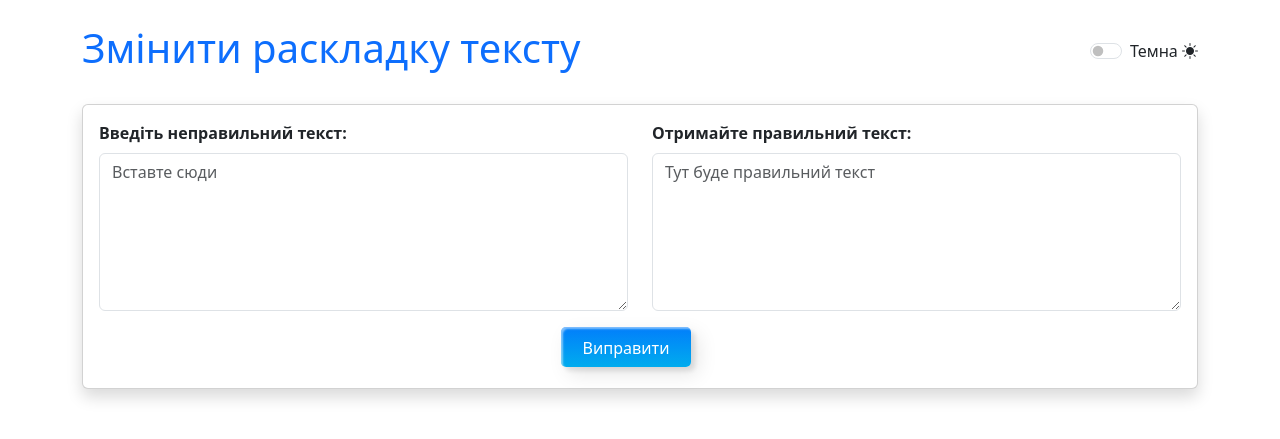
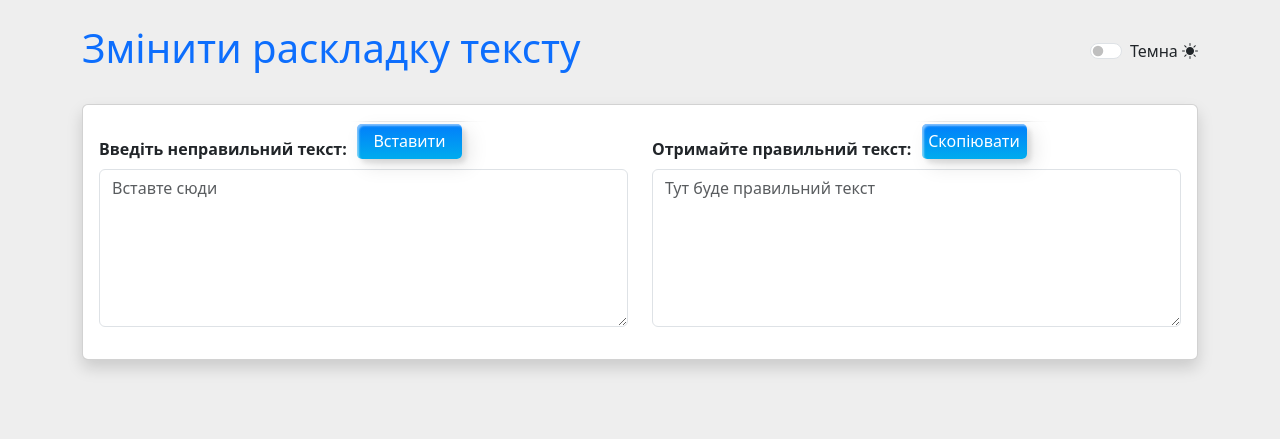
Before and after one commit to meni0419/DjangoTestProject, a Django app: page / in a window 1280 px wide. Shown: the top 439 px of the page. Run offline with Django 5.2, Linux system fonts and the light colour scheme.

Commit message:
added btn copy paste

```diff
--- a/static/style.css
+++ b/static/style.css
@@ -1,3 +1,21 @@
+#labelToggle {
+    cursor: pointer;
+}
+
+.form-check-input {
+    cursor: pointer;
+}
+body {
+    background-color: #eee;
+}
+/* Smooth transition for theme changes */
+body,
+textarea,
+.card,
+label {
+    transition: background-color 0.3s linear, color 0.3s linear;
+}
+
 /* Custom dark theme styles */
 body.dark-mode {
     background-color: #212529;
@@ -5,6 +23,11 @@ body.dark-mode {
 }
 
 textarea.dark-mode {
+    background-color: #475869; /* Dark background for textareas */
+    color: #ffffff; /* Light text inside textareas */
+    border: 1px solid #495057;
+}
+textarea.dark-mode:focus {
     background-color: #475869; /* Dark background for textareas */
     color: #ffffff; /* Light text inside textareas */
     border: 1px solid #495057;
@@ -30,24 +53,16 @@ label.dark-mode {
     cursor: pointer;
 }
 
-/* Smooth transition for theme changes */
-body,
-textarea,
-.card,
-label {
-    transition: background-color 0.3s ease, color 0.3s ease;
-}
-
 /* 12 */
 .btn-12 {
     position: relative;
-    right: 20px;
-    bottom: 20px;
+    right: 0;
+    bottom: 15px;
     border: none;
     box-shadow: none;
-    width: 130px;
-    height: 40px;
-    line-height: 42px;
+    width: 105px;
+    height: 35px;
+    line-height: 35px;
     -webkit-perspective: 230px;
     perspective: 230px;
     color: #fff;
@@ -59,8 +74,8 @@ label {
     background: linear-gradient(0deg, rgba(0, 172, 238, 1) 0%, rgba(2, 126, 251, 1) 100%);
     display: block;
     position: absolute;
-    width: 130px;
-    height: 40px;
+    width: 105px;
+    height: 35px;
     box-shadow: inset 2px 2px 2px 0 rgba(255, 255, 255, .5),
     7px 7px 20px 0 rgba(0, 0, 0, .1),
     4px 4px 5px 0 rgba(0, 0, 0, .1);
@@ -70,8 +85,8 @@ label {
     -webkit-box-sizing: border-box;
     -moz-box-sizing: border-box;
     box-sizing: border-box;
-    -webkit-transition: all .3s;
-    transition: all .3s;
+    -webkit-transition: all 0.3s;
+    transition: all 0.3s;
 }
 
 .btn-12 span:nth-child(1) {
@@ -114,11 +129,3 @@ label {
     -moz-transform: rotateX(-90deg);
     transform: rotateX(-90deg);
 }
-
-#labelToggle {
-    cursor: pointer;
-}
-
-.form-check-input {
-    cursor: pointer;
-}
--- a/templates/homepage.html
+++ b/templates/homepage.html
@@ -7,6 +7,8 @@
     <!-- Bootstrap CSS -->
     <link href="https://cdn.jsdelivr.net/npm/bootstrap@5.3.2/dist/css/bootstrap.min.css" rel="stylesheet">
     <script src="https://cdn.jsdelivr.net/npm/bootstrap@5.3.2/dist/js/bootstrap.bundle.min.js"></script>
+    <!-- Bootstrap Icons (for Sun and Moon icons) -->
+    <link href="https://cdn.jsdelivr.net/npm/bootstrap-icons/font/bootstrap-icons.css" rel="stylesheet">
     {% load static %}
     <script src="{% static 'scripts.js' %}"></script>
     <link href="{% static 'style.css' %}" rel="stylesheet">
@@ -21,7 +23,7 @@
         <div class="form-check form-switch">
             <label id="labelToggle" for="flexSwitchCheckDefault">Темна</label>
             <input id="flexSwitchCheckDefault" title="Увімкніть нічний режим"
-                   onclick="toggleTheme()" aria-hidden="true" class="form-check-input"
+                   onclick="toggleTheme()" class="form-check-input"
                    type="checkbox" role="switch">
             <i id="themeToggleIcon" class="bi bi-sun-fill" title="Увімкніть нічний режим" onclick="toggleTheme()"
                aria-hidden="true"></i>
@@ -30,38 +32,27 @@
 
     <div class="card shadow">
         <div class="card-body">
-            <form method="POST" onsubmit="event.preventDefault(); transliterateText();">
             {% csrf_token %}
             <!-- Responsive Grid Layout for Textareas -->
             <div class="row">
                 <!-- Input Text -->
                 <div class="col-12 col-lg-6 mb-3">
                     <label for="inputText" class="form-label fw-semibold">Введіть неправильний текст:</label>
+                    <button id="btnPaste" class="btn-12"><span>Тисни!</span><span>Вставити</span></button>
                     <textarea id="inputText" class="form-control" rows="6"
-                                  placeholder="Вставте сюди"></textarea>
+                              placeholder="Вставте сюди" oninput="transliterateText();"></textarea>
                 </div>
 
                 <!-- Output Text -->
                 <div class="col-12 col-lg-6 mb-3">
                     <label for="outputText" class="form-label fw-semibold">Отримайте правильний текст:</label>
+                    <button id="btnCopy" class="btn-12"><span>Тисни!</span><span>Скопіювати</span></button>
                     <textarea id="outputText" class="form-control" rows="6"
                               placeholder="Тут буде правильний текст" readonly></textarea>
                 </div>
             </div>
-
-                <!-- Submit Button -->
-                <div class="text-center">
-                    <button type="submit" class="btn-12"><span>Тисни!</span><span>Виправити</span></button>
-                </div>
-            </form>
         </div>
     </div>
 </div>
-
-
-
-<!-- Bootstrap Icons (for Sun and Moon icons) -->
-<link href="https://cdn.jsdelivr.net/npm/bootstrap-icons/font/bootstrap-icons.css" rel="stylesheet">
-
 </body>
 </html>
```
Also changed, not shown: static/scripts.js (+69 -0 lines). Lines whose indentation alone changed are shown as unchanged.
